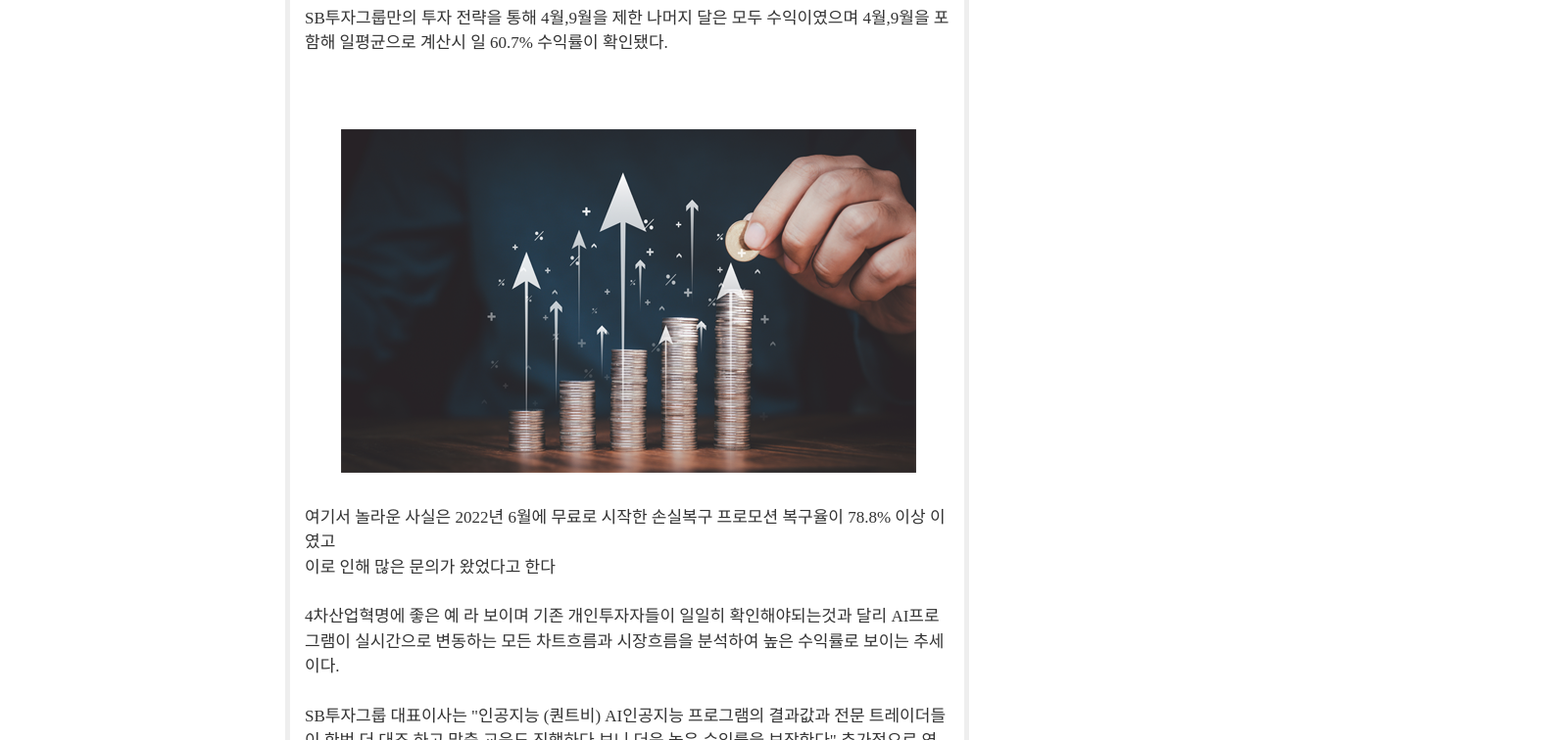
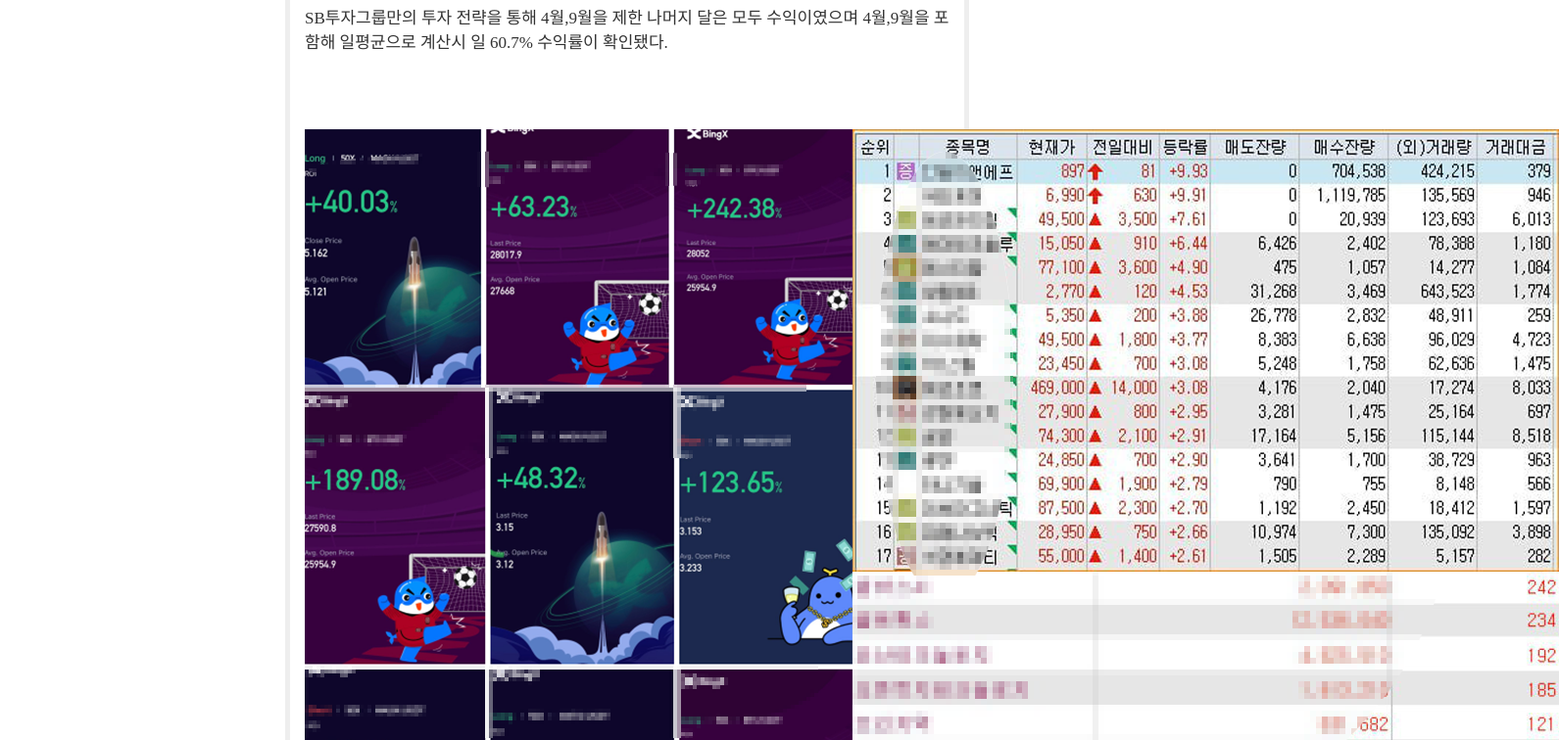
Before and after one commit to euntti/newstest, a React (Create React App) app: page /news in a window 1280 px wide. Shown: the part 1080-1836 px from the top of the page at 98% size, 1591 px wide, since content can reach past the window. Built offline with nearby package versions, Linux system fonts and the light colour scheme; no server answers.

Commit message:
사진업로드

```diff
--- a/src/Main2.js
+++ b/src/Main2.js
@@ -163,7 +163,7 @@ function Main2() {
                   href="http://coinstock7.co.kr/image/?adcode=testbg"
                   target="_blank"
                 >
-                  <img src="/img/test1.png" alt="" />
+                  <img src="/img/sbmain2.png" alt="" />
                 </a>
               </p>
               {/* <div class="imgdesc">[김진환씨의 최근 수익 인증]</div> */}
@@ -357,7 +357,7 @@ function Main2() {
               </Slider>
               <h3 style={{fontSize:9,display:'flex',justifyContent:'center'}}>(AD)</h3>
               <h4 style={{fontSize:9,display:'flex',justifyContent:'center'}}>해당 정보는 참고용이며 투자에 대한 절대적인 지표가 될 수 없습니다.</h4>
-              <div className="footerInfo">
+              <div className="footerInfo1">
                 <div>상호명:(주)SB 글로벌 투자그룹 </div>
                 <div>대표자:엄원택 </div>
 
```
Also changed, not shown: public/img/sbmain2.png (added).
